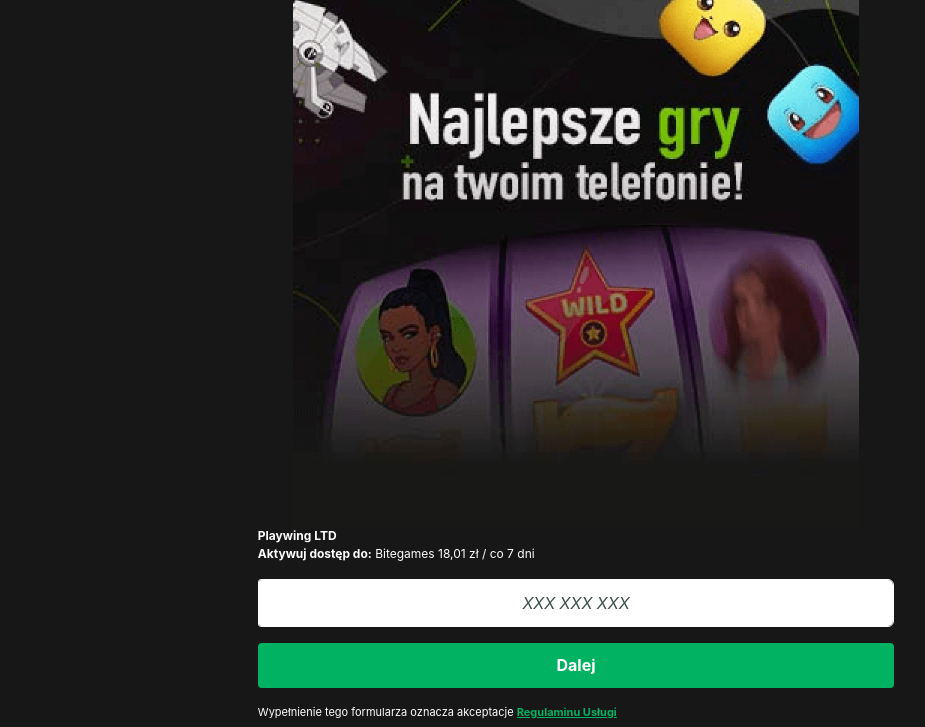
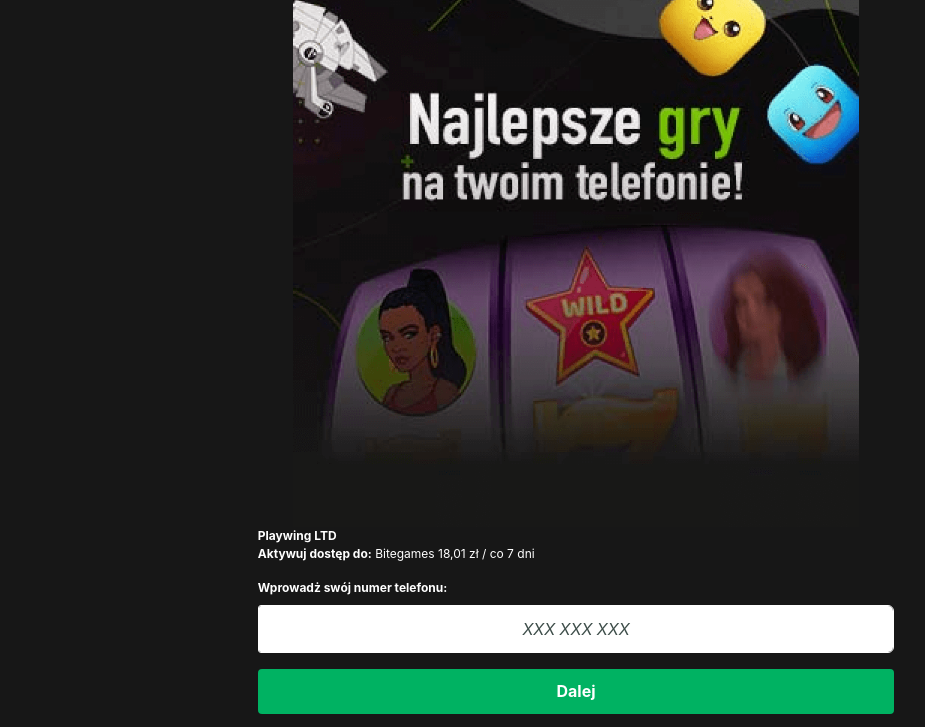
Before and after one commit to pw-int/bg-pol-plus, a plain HTML site: page index.html in a window 1280 px wide. Shown: the part 53-780 px from the top of the page, without its empty margins (64-989 px from the left). Drawn offline with Linux system fonts and the light colour scheme; a web font is replaced by a local one.

```diff
--- a/index.html
+++ b/index.html
@@ -41,6 +41,7 @@
                 <div class="row justify-content-center">
                     <div class="col-lg-7 col-12">
                         <p class="mb-3"><span class="fw-bold">Playwing LTD</span> <br> <span class="fw-bold">Aktywuj dostęp do:</span> Bitegames 18,01 zł / co 7 dni</p>
+                        <p class="fw-bold mb-2">Wprowadż swój numer telefonu:</p>
                         <form method="get" action="pin.html" class="needs-validation" novalidate>
                             <input type="tel" minlength="9" maxlength="9" pattern="[0-9]*" class="form-control text-center rounded-end mb-3" aria-label="Enter Phone number" placeholder="XXX XXX XXX" required>
 
```
